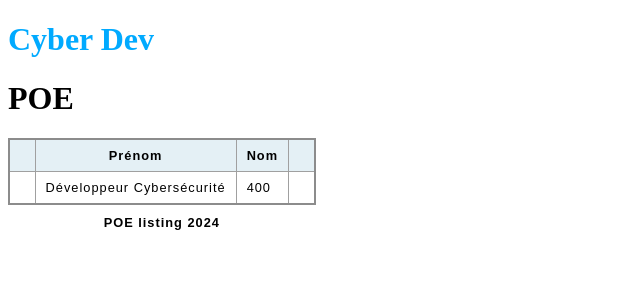
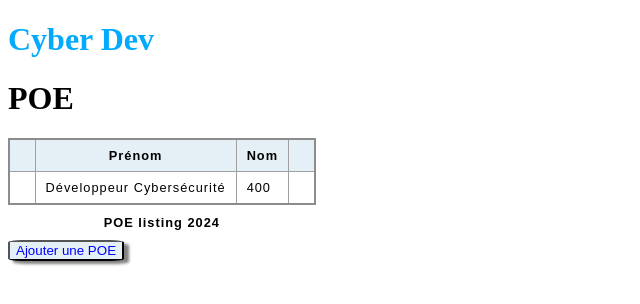
Before and after one commit to salsaddict34/TP-POE-Frontend, an Angular app: page /poe in a window 1280 px wide. Shown: the top 304 px of the page, without its empty margins (0-640 px from the left). Built offline with nearby package versions, Linux system fonts and the light colour scheme; data requests are answered from the project's data file.

Commit message:
US3 Created button to access poe Form not yet created - Create button in poe.component.html - Create onClick method in poe.component.ts - Register Router Module

```diff
--- a/src/app/app-routing.module.ts
+++ b/src/app/app-routing.module.ts
@@ -25,6 +25,11 @@ const routes: Routes = [
     component: PoeComponent,
     pathMatch: 'full'
   },
+  // {
+  //   path: 'poe-add',
+  //   // component: PoeFormComponent,
+  //   pathMatch: 'full'
+  // },
   {
     path: '**',
     redirectTo: 'home',
--- a/src/app/poe/poe.component.html
+++ b/src/app/poe/poe.component.html
@@ -27,5 +27,6 @@
         </tr>-->
     </tfoot>
 </table>
-
-<!-- <a [routerLink]="['/poe-add']">Ajouter une POE</a> -->
+<div>
+    <button (click)="onClick()">Ajouter une POE</button>
+</div>
--- a/src/app/poe/poe.component.scss
+++ b/src/app/poe/poe.component.scss
@@ -38,3 +38,10 @@ tfoot th {
 tfoot td {
     font-weight: bold;
 }
+
+button {
+    border-radius: 12%;
+    box-shadow: 5px 3px 3px gray;
+    color: blue;
+    background-color: rgb(228 240 245);
+}
--- a/src/app/poe/poe.component.ts
+++ b/src/app/poe/poe.component.ts
@@ -2,6 +2,7 @@ import { Component } from '@angular/core';
 import { Poe } from './types/poe.types';
 import { PoeService } from './services/poe.service';
 import { take } from 'rxjs';
+import { Router } from '@angular/router';
 
 @Component({
   selector: 'app-poe',
@@ -15,7 +16,8 @@ export class PoeComponent {
      */
   public poes: Array<Poe> = []
   constructor(
-    private _service: PoeService
+    private _service: PoeService,
+    private _router: Router
   ) { }
 
   ngOnInit(): void {
@@ -27,4 +29,8 @@ export class PoeComponent {
         this.poes = poes
       })
   }
+
+  onClick(): void {
+    this._router.navigate(['/poe-add'])
+  }
 }
--- a/src/app/poe/poe.module.ts
+++ b/src/app/poe/poe.module.ts
@@ -3,6 +3,7 @@ import { CommonModule } from '@angular/common';
 import { PoeComponent } from './poe.component';
 import { RouterModule } from '@angular/router';
 import { HttpClientModule } from '@angular/common/http';
+import { ReactiveFormsModule } from '@angular/forms';
 
 
 
@@ -13,7 +14,8 @@ import { HttpClientModule } from '@angular/common/http';
   imports: [
     CommonModule,
     RouterModule,
-    HttpClientModule
+    HttpClientModule,
+    ReactiveFormsModule
   ]
 })
 export class PoeModule { }
```
